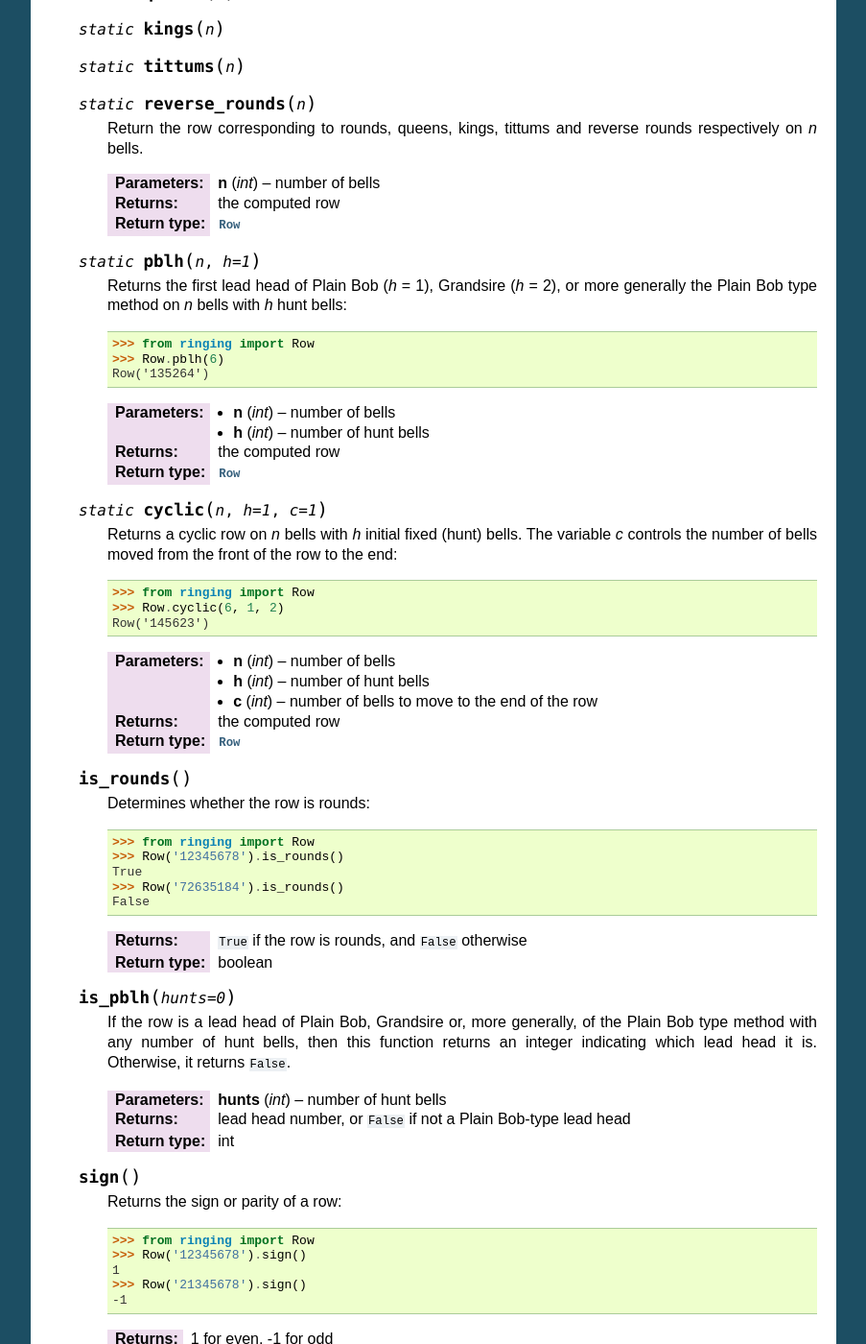
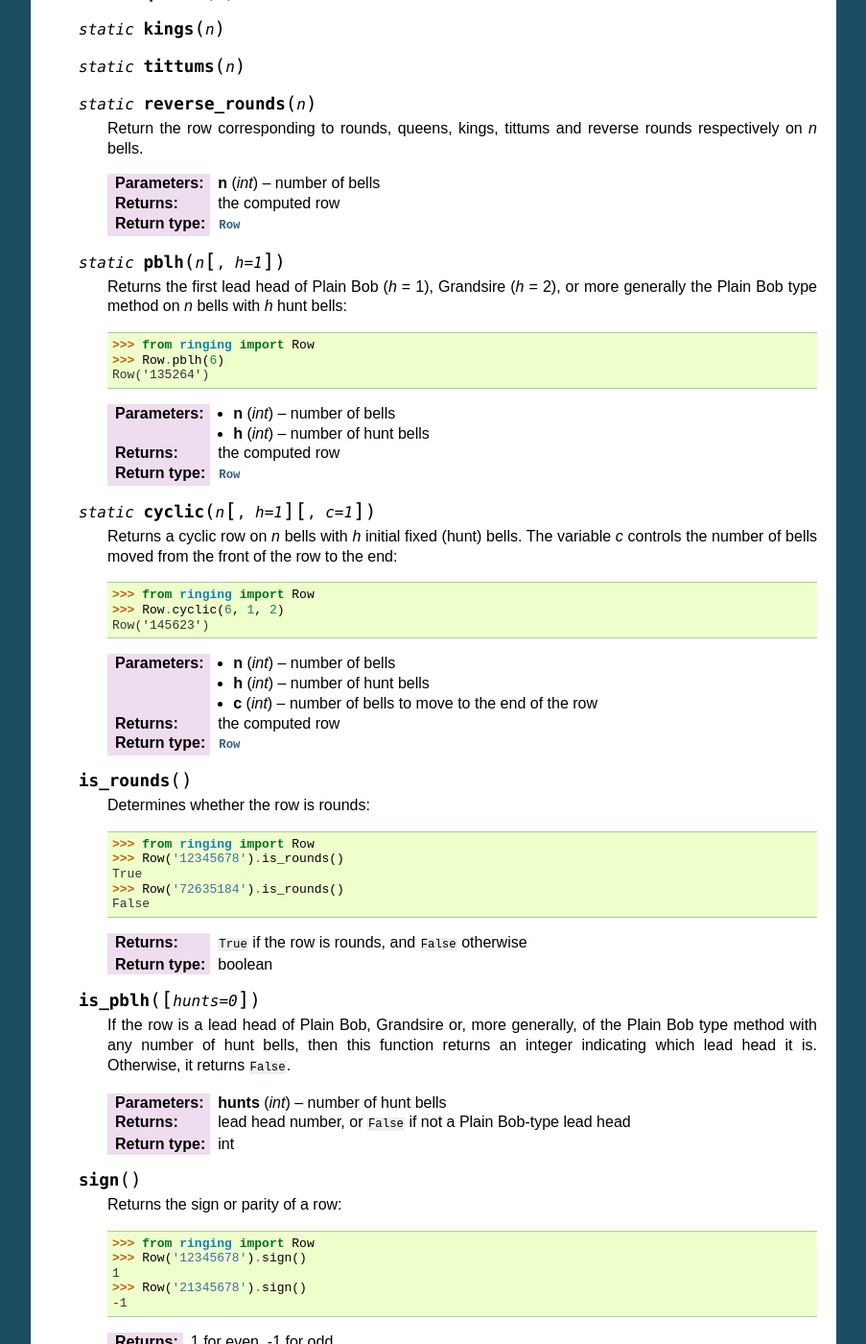
Before and after one commit to ringing-lib/ringing-lib-python, a Sphinx documentation site: the page built from docs/source/classes/row.rst, in a window 1280 px wide and 1400 px high, scrolled down 4391 px. Shown: the whole window at 96% size, without its empty margins (198-1101 px from the left). Built offline with Sphinx 7.4.7, drawn with Linux system fonts in a browser that asks for light colours.

```diff
--- a/docs/source/classes/row.rst
+++ b/docs/source/classes/row.rst
@@ -265,7 +265,7 @@ The Row Class
       :return: the computed row
       :rtype: :class:`Row`
 
-   .. staticmethod:: pblh(n, h=1)
+   .. staticmethod:: pblh(n, [h=1])
 
       Returns the first lead head of Plain Bob (*h* = 1), Grandsire (*h* = 2),
       or more generally the Plain Bob type method on *n* bells with *h* hunt
@@ -280,7 +280,7 @@ The Row Class
       :return: the computed row
       :rtype: :class:`Row`
 
-   .. staticmethod:: cyclic(n, h=1, c=1)
+   .. staticmethod:: cyclic(n, [h=1], [c=1])
 
       Returns a cyclic row on *n* bells with *h* initial fixed (hunt) bells. The
       variable *c* controls the number of bells moved from the front of the row
@@ -309,7 +309,7 @@ The Row Class
       :return: ``True`` if the row is rounds, and ``False`` otherwise
       :rtype: boolean
 
-   .. method:: is_pblh(hunts=0)
+   .. method:: is_pblh([hunts=0])
 
       If the row is a lead head of Plain Bob, Grandsire or, more generally, of
       the Plain Bob type method with any number of hunt bells, then this
```
